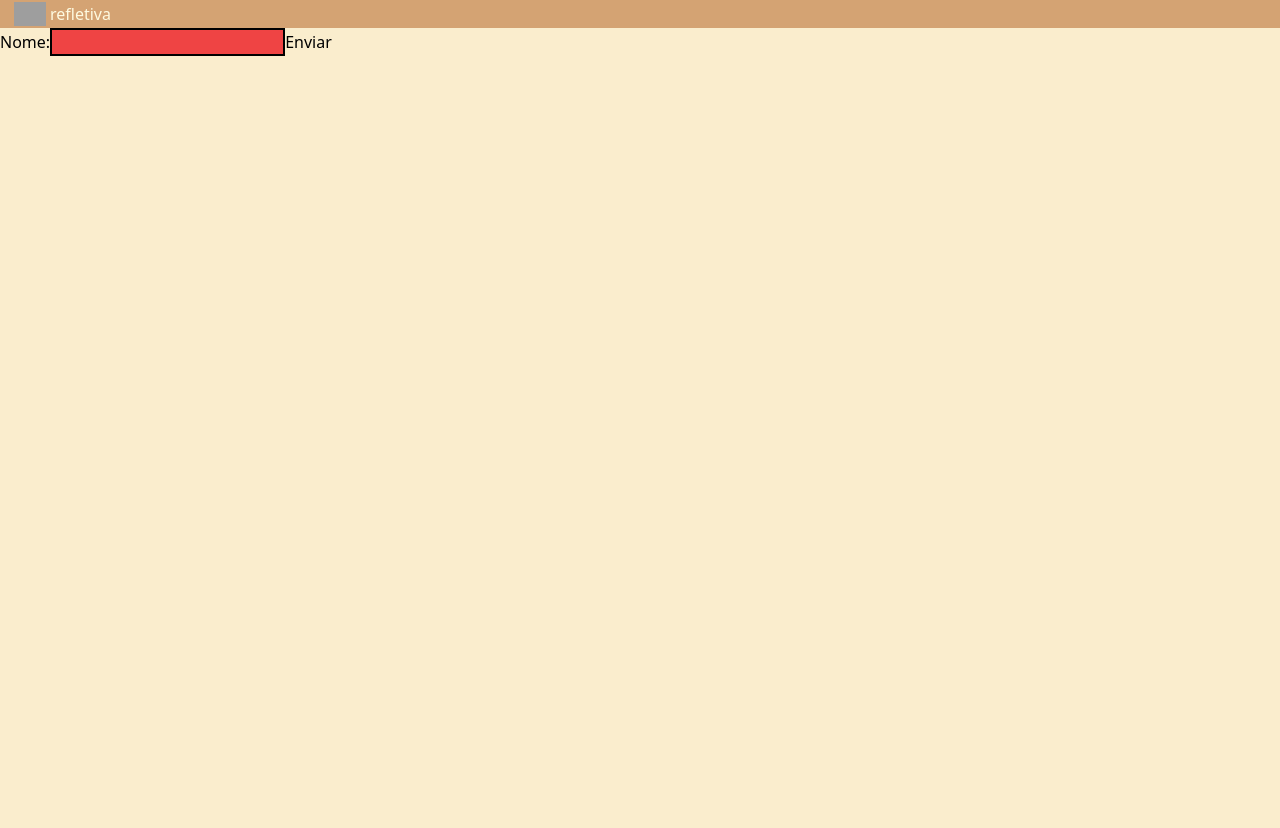
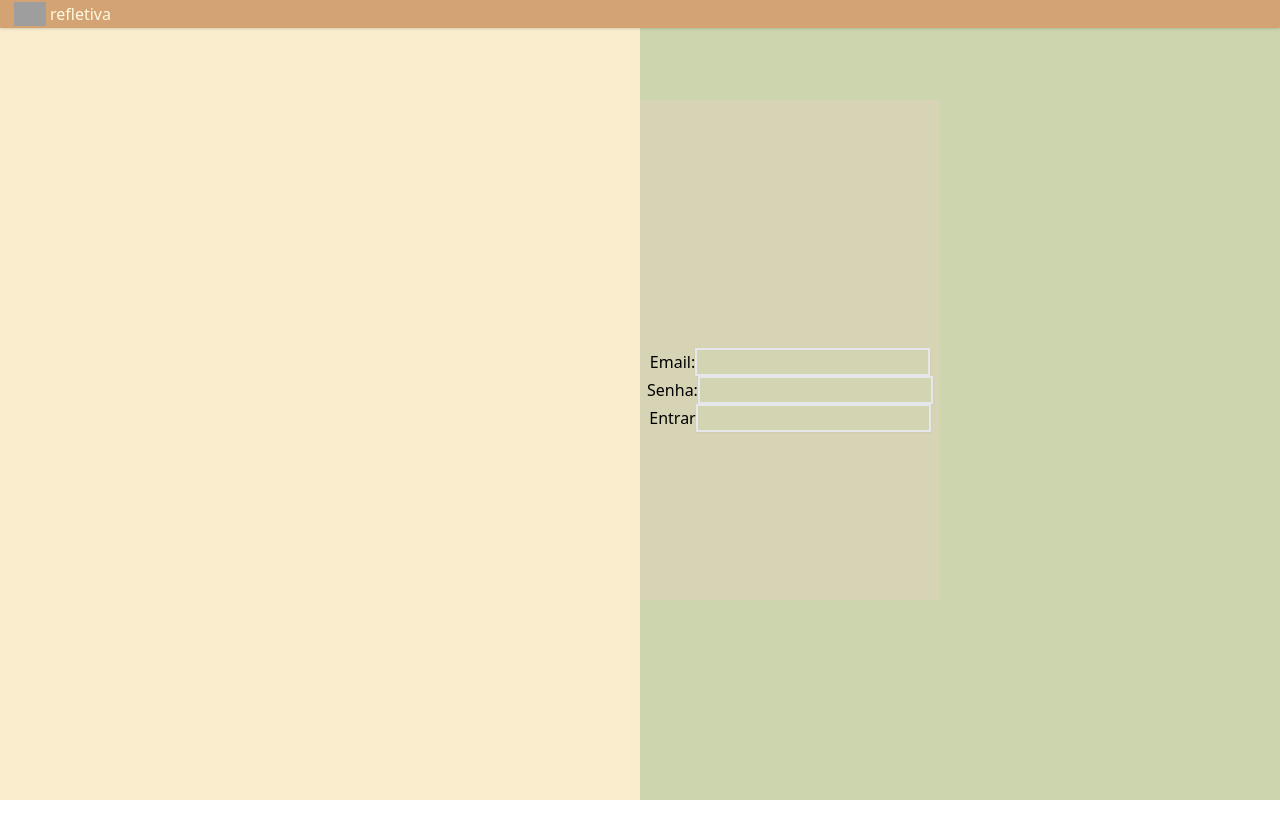
Before and after one commit to herzogcassia/projeto-pessoal, a Next.js app in the folder news-letter/my-project/: page /login in a window 1280 px wide. After the commit the page ends 800 px from the top, so only its background shows below. Built offline with nearby package versions, Linux system fonts and the light colour scheme; grey boxes are pictures that could not be loaded.

Commit message:
em andamento

```diff
--- a/news-letter/my-project/package.json
+++ b/news-letter/my-project/package.json
@@ -19,6 +19,7 @@
     "next": "13.0.6",
     "react": "18.2.0",
     "react-dom": "18.2.0",
+    "react-icons": "^4.7.1",
     "sass": "^1.56.1",
     "typescript": "4.9.3"
   },
--- a/news-letter/my-project/src/components/Header/index.tsx
+++ b/news-letter/my-project/src/components/Header/index.tsx
@@ -1,13 +1,17 @@
 import React from "react";
 import { IHeader } from "../../interfaces/IHeader";
+import{ AiOutlineSearch} from "react-icons/ai"
 
 
 const Header = (props: any) => {
     return (
-        <header>
-            <div className="flex flex-row px-2 border-2 shadow bg-terracota w-70 border-terracota">
-                <div className="">
-                    <img src="../../../ico/imageCare.ico" className="w-10 px-1"/>
+        <header className="fixed w-screen px-2 border-2 shadow bg-terracota w-70 border-terracota z-[999]">
+            <div className="flex flex-row items-center">
+                <div>
+                    {/* <AiOutlineSearch /> */}
+                </div>
+                <div>
+                    <img src="../../../ico/imageCare.ico" className="w-10 px-1" />
                 </div>
                 <div className="items-center justify-center">
                     <h1 className="items-center text-creamNude">
--- a/news-letter/my-project/src/components/Input/index.tsx
+++ b/news-letter/my-project/src/components/Input/index.tsx
@@ -1,18 +1,27 @@
 import React, { useState } from 'react'
 
 export const Input = () => {
-    // const [input, setInput] = useState(false)
-    // const [get]
-
     return (
-        <>
-            <form>
-                <label>
-                    Nome:
-                <input className='bg-red-500 border-2 border-black' />
-                </label>
-                <input type="submit" value="Enviar" />
+        <div className="pt-[80px] mt-[100px]  bg-purple-500 h-[500px] bg-red-200/20 flex flex-col w-[300px] items-center justify-center">
+            <form className='flex flex-col w-[300px] items-center justify-center'>
+                <div className=''>
+                    <label>
+                        Email:
+                        <input className='border-2 shadow-sm bg-abacate/40' />
+                    </label>
+                </div>
+                <div>
+                    <label>
+                        Senha:
+                        <input className='border-2 shadow-sm bg-abacate/40' />
+                    </label>
+                </div> <div>
+                    <label>
+                        Entrar
+                        <input className='border-2 shadow-sm bg-abacate/40' />
+                    </label>
+                </div>
             </form>
-        </>
+        </div>
     )
 }
--- a/news-letter/my-project/src/pages/home/index.tsx
+++ /dev/null
@@ -1,18 +0,0 @@
-import React from 'react';
-import Header from '../../components/Header';
-import Layout from '../../components/Layout';
-import Favicon from '../../components/Seo';
-import { NextPageWithLayout } from '../_app'
-
-
-const Home: NextPageWithLayout = (props) => {
-    return (
-        <div>
-                <Favicon />
-                <Header />
-                <Layout />
-        </div>
-    )
-}
-
-export default Home;
--- a/news-letter/my-project/src/pages/login/index.tsx
+++ b/news-letter/my-project/src/pages/login/index.tsx
@@ -7,15 +7,14 @@ import { Input } from '../../components/Input';
 
 const Login: NextPageWithLayout = (props) => {
     return (
-        <>
+        <div className='flex h-screen bg-lightRose'>
             <Header />
-            <div className='flex h-screen bg-lightRose'>
-                <div>
+            <div className='items-center w-1/2 h-full ml-auto bg-abacate'>
+                {/* <div className="pt-[80px]  bg-purple-500 h-[500px] bg-red-200/20 flex items-center"> */}
                     <Input />
-                </div>
+                {/* </div> */}
             </div>
-
-        </>
+        </div>
     )
 }
 
```
Also changed, not shown: 1 other file (tests, documents, lock files or other folders).
